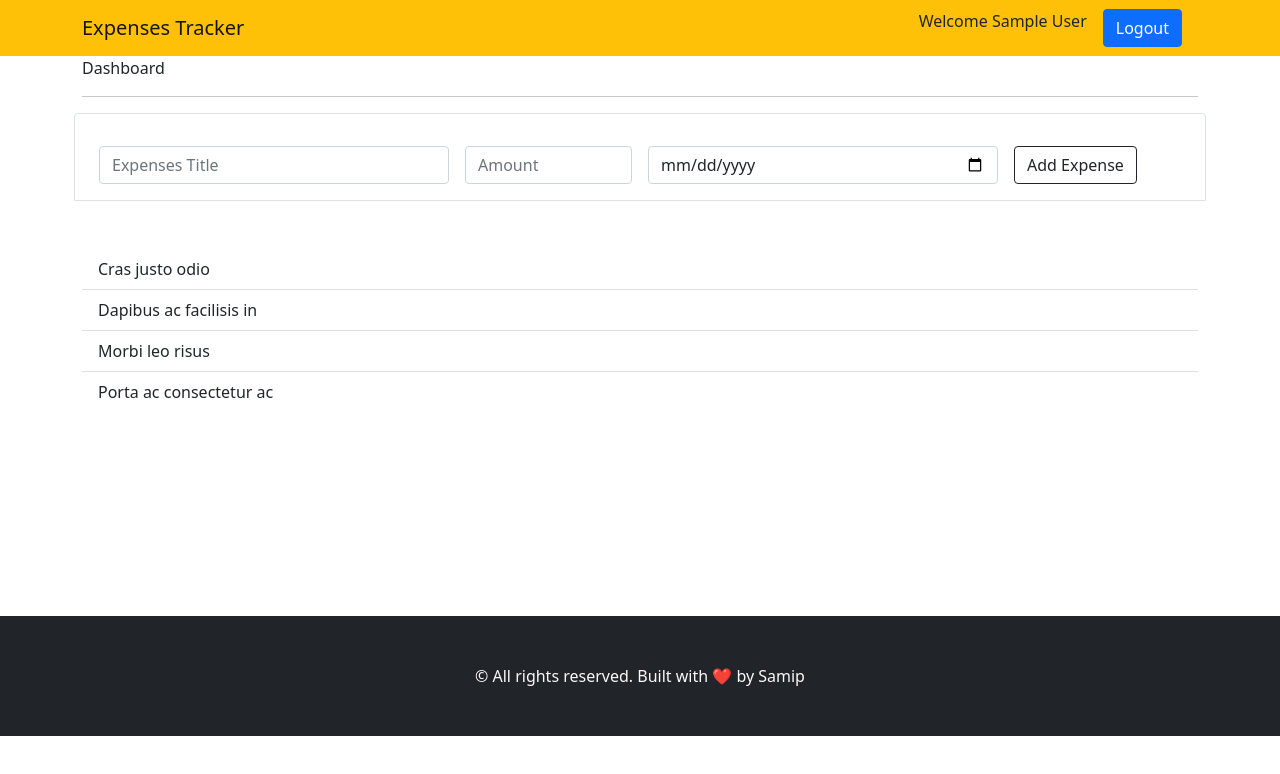
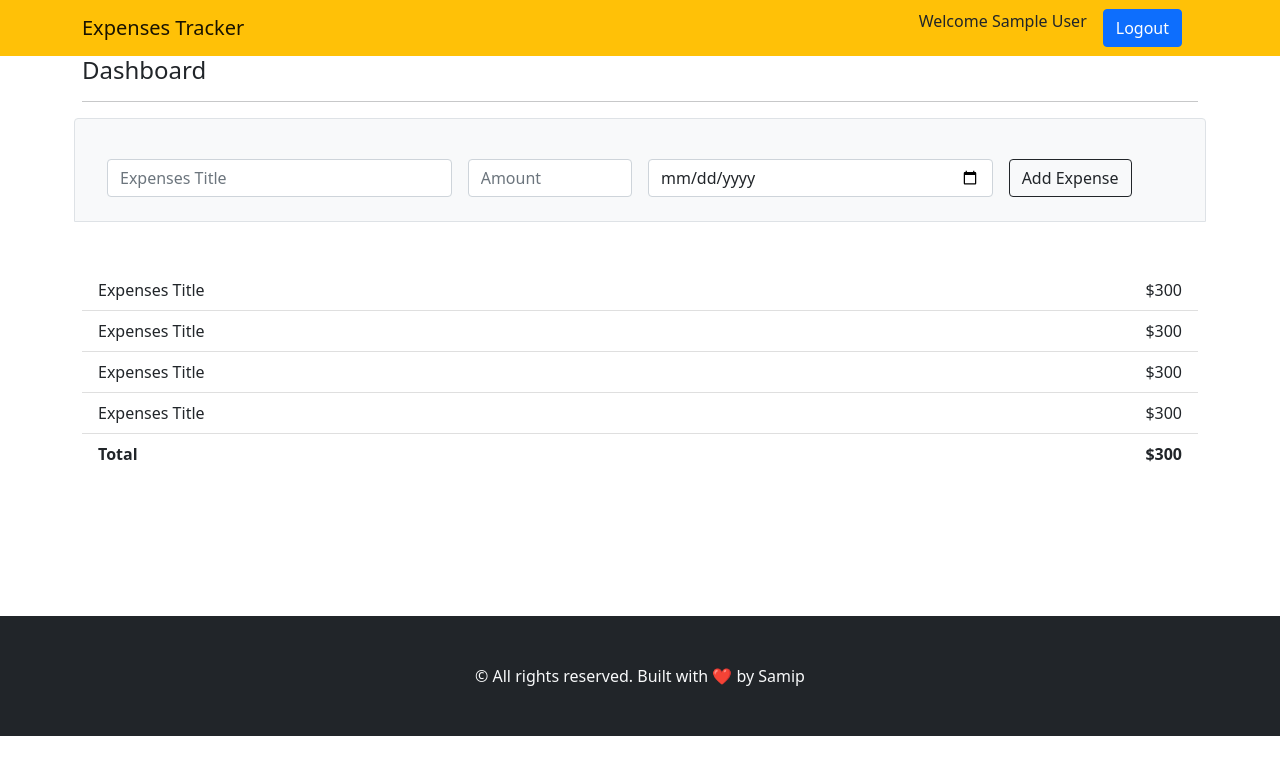
Before and after one commit to comingback2life/expenses-tracker-fullstack, a React (Create React App) app in the folder expenses-tracker-frontend/: page /dashboard in a window 1280 px wide. Shown: the top 774 px of the page. Built offline with nearby package versions, Linux system fonts and the light colour scheme; sample sign-in values are in the browser's storage.

Commit message:
Finish the list slowly

```diff
--- a/expenses-tracker-frontend/src/App.css
+++ b/expenses-tracker-frontend/src/App.css
@@ -17,3 +17,7 @@ color: black !important;
   min-height: 250px;
   min-width: 300px;
 }
+.list-group-flush>.list-group-item{
+  display: flex;
+  justify-content: space-between;
+}
--- a/expenses-tracker-frontend/src/components/expenses-form/ExpensesForm.js
+++ b/expenses-tracker-frontend/src/components/expenses-form/ExpensesForm.js
@@ -4,7 +4,7 @@ import { Button, Col, Form, Row } from 'react-bootstrap';
 export const ExpensesForm = () => {
   return (
     <div>
-      <Row className='g-3 mt-3 mb-3 p-3 border rounded-top'>
+      <Row className='bg-light g-3 mt-3 mb-3 p-4 border rounded-top'>
         <Col md={4}>
           <Form.Control
           type="text"
--- a/expenses-tracker-frontend/src/components/expenses-form/ExpensesTable.js
+++ b/expenses-tracker-frontend/src/components/expenses-form/ExpensesTable.js
@@ -5,10 +5,27 @@ export const ExpensesTable = () => {
   return (
     <div>
       <ListGroup variant="flush mt-5 mb-5">
-  <ListGroup.Item>Cras justo odio</ListGroup.Item>
-  <ListGroup.Item>Dapibus ac facilisis in</ListGroup.Item>
-  <ListGroup.Item>Morbi leo risus</ListGroup.Item>
-  <ListGroup.Item>Porta ac consectetur ac</ListGroup.Item>
+  <ListGroup.Item>
+    <span className="title">Expenses Title</span>
+    <span className="amount">$300</span>
+  </ListGroup.Item>
+  <ListGroup.Item>
+    <span className="title">Expenses Title</span>
+    <span className="amount">$300</span>
+  </ListGroup.Item>
+  <ListGroup.Item>
+    <span className="title">Expenses Title</span>
+    <span className="amount">$300</span>
+  </ListGroup.Item>
+  <ListGroup.Item>
+    <span className="title">Expenses Title</span>
+    <span className="amount">$300</span>
+  </ListGroup.Item>
+  <ListGroup.Item className='fw-bold'>
+    <span className="total">Total</span>
+    <span className="amount">$300</span>
+  </ListGroup.Item>
+
 </ListGroup>
     </div>
   )
--- a/expenses-tracker-frontend/src/pages/Dashboard.js
+++ b/expenses-tracker-frontend/src/pages/Dashboard.js
@@ -13,7 +13,7 @@ export const Dashboard = () => {
   },[navigate])
   return (
     <MainLayout>
-      <div>Dashboard</div>
+      <h4 className='display-7'>Dashboard</h4>
       <hr/>
       <ExpensesForm/>
       <ExpensesTable/>
```
